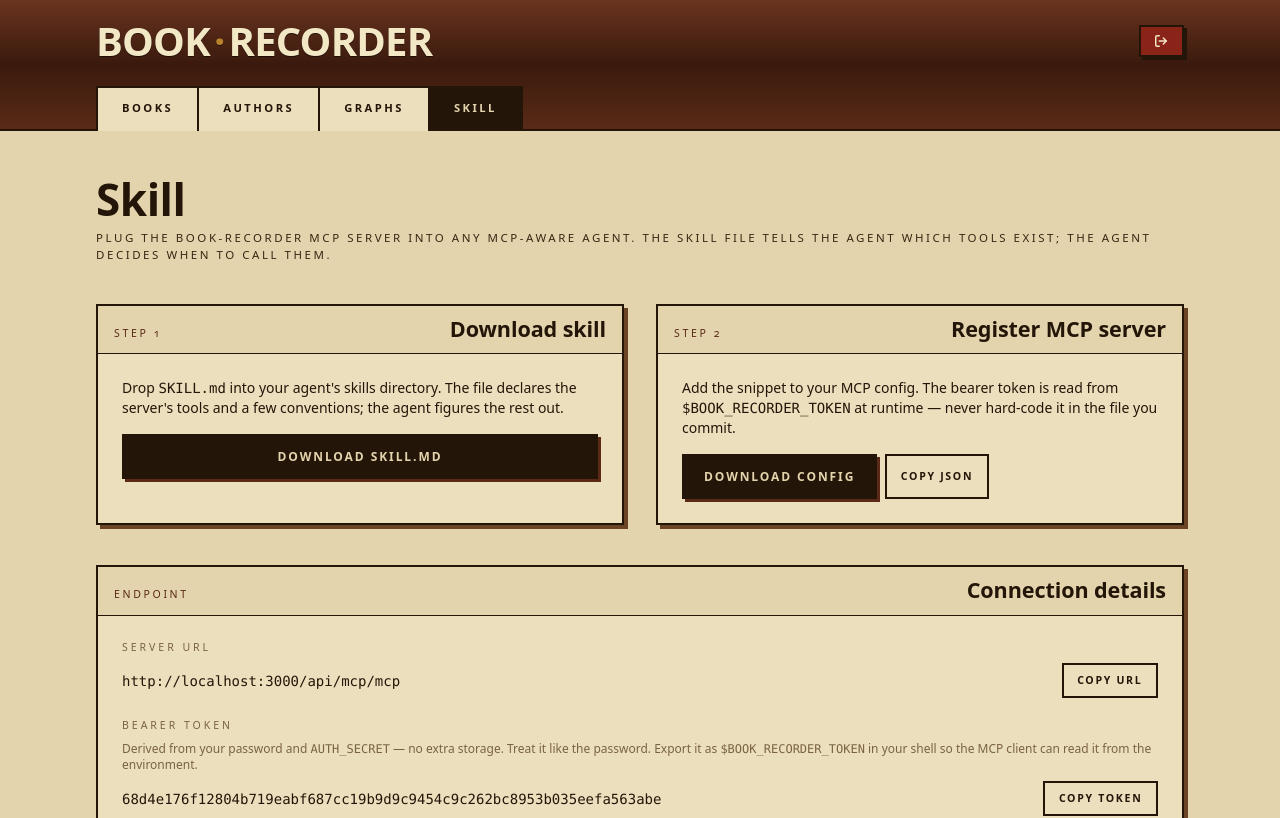
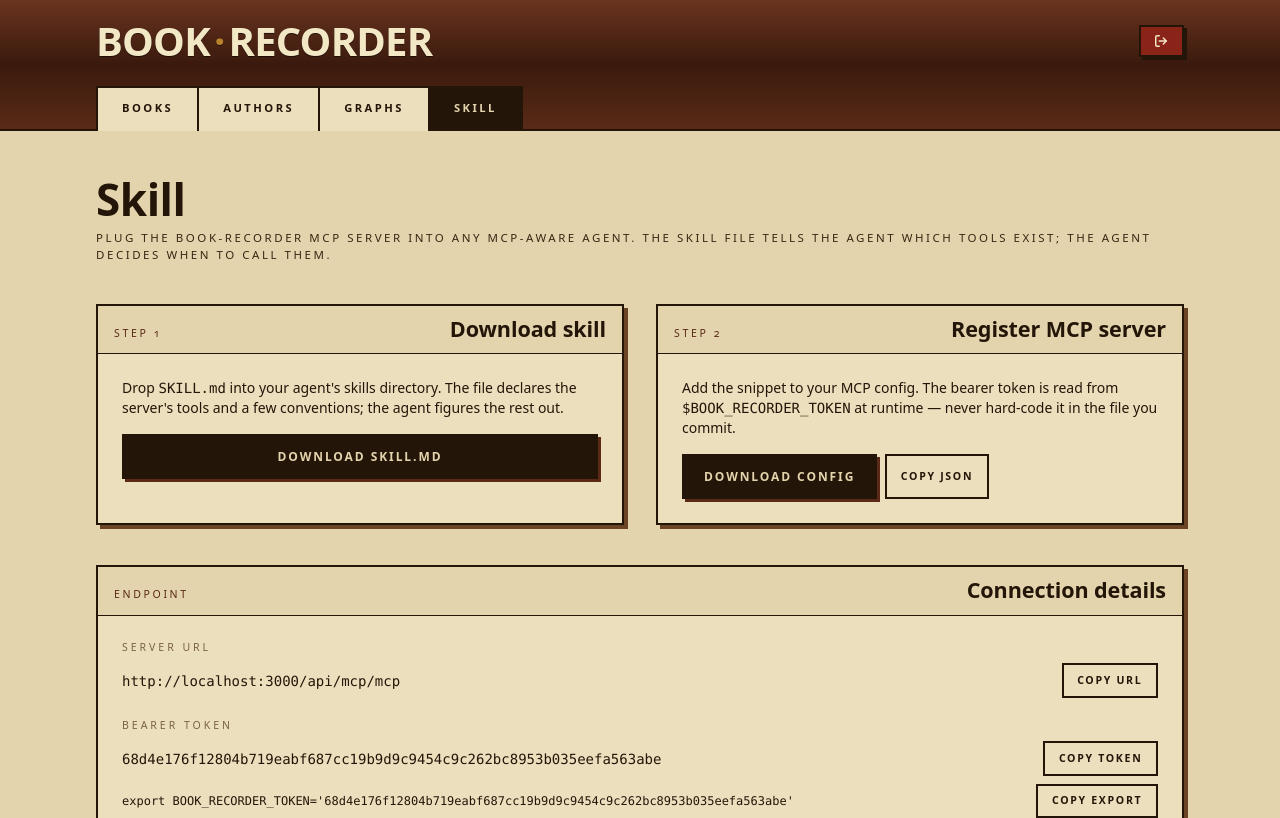
Before and after one commit to alexfdez1010/book-recorder, a Next.js app: page /skill in a window 1280 px wide. Shown: the top 818 px of the page. Built offline with nearby package versions, Linux system fonts and the light colour scheme; no server answers.

Commit message:
refactor: Remove a thing not needed

```diff
--- a/src/app/(app)/skill/page.tsx
+++ b/src/app/(app)/skill/page.tsx
@@ -89,11 +89,6 @@ export default async function SkillPage() {
 
           <div className="flex flex-col gap-2">
             <span className="lib-plate__label">Bearer token</span>
-            <p className="text-xs text-[color:var(--ink-mute)]">
-              Derived from your password and <code>AUTH_SECRET</code> — no extra storage.
-              Treat it like the password. Export it as <code>${TOKEN_ENV_VAR}</code> in
-              your shell so the MCP client can read it from the environment.
-            </p>
             <div className="flex flex-col gap-2 sm:flex-row sm:items-center sm:justify-between">
               <code className="break-all text-sm">{token}</code>
               <CopyButton value={token} label="Copy token" />
```
